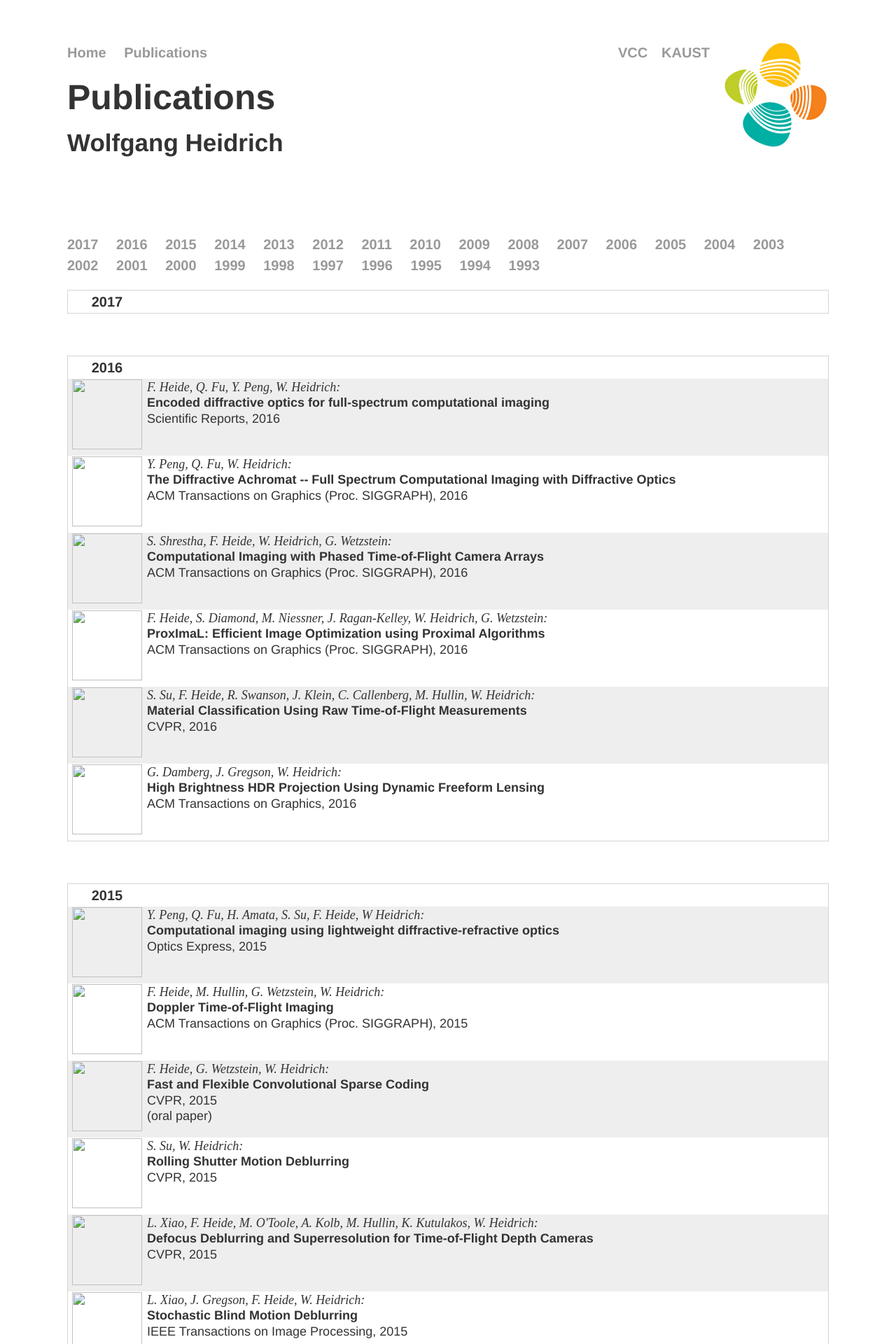
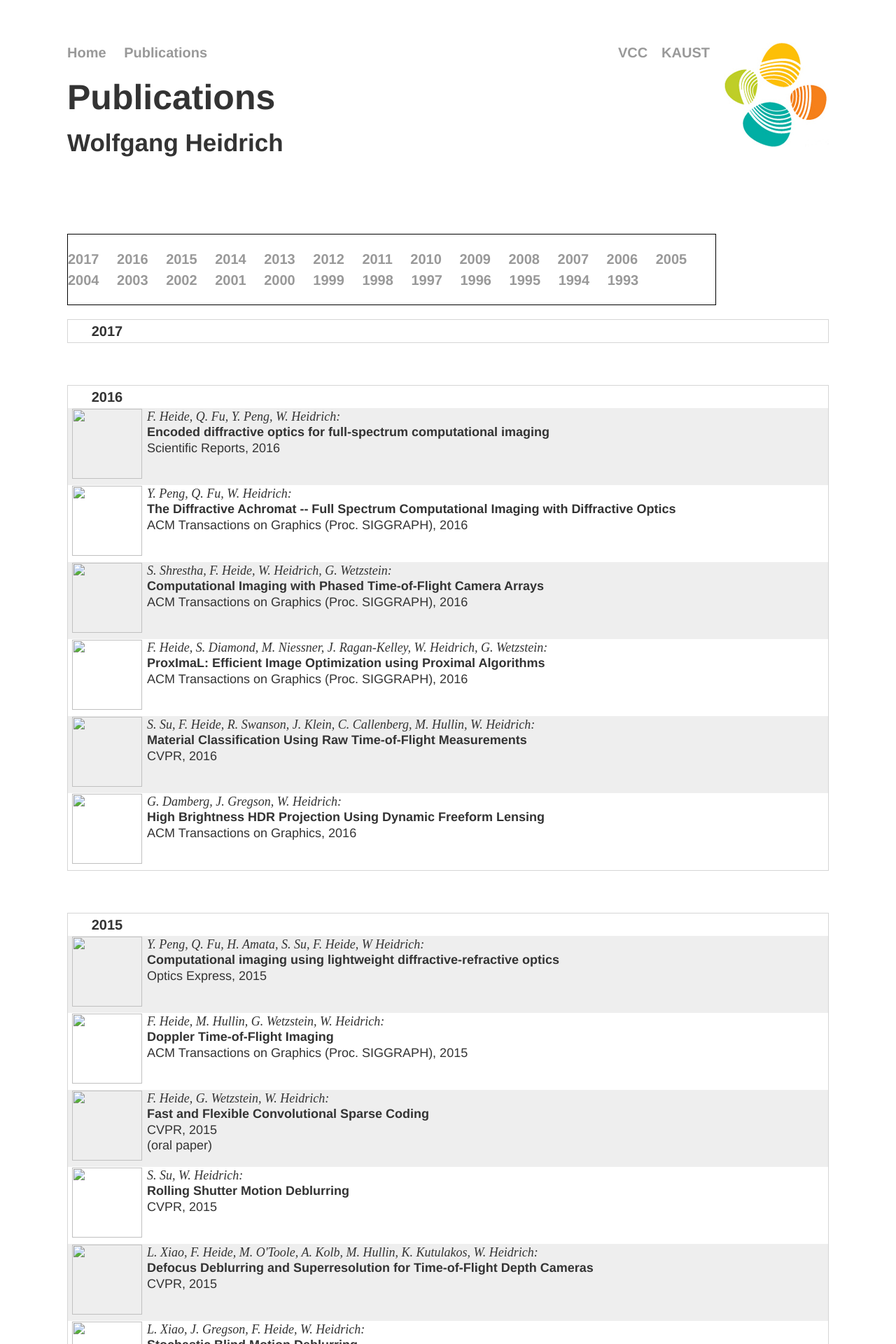
Before and after one commit to vccimaging/vccimaging.github.io, a Jekyll site: the page built from publications.html, in a window 1280 px wide. Shown: the top 1920 px of the page at 70% size. Built offline with Jekyll 4.4.1, drawn with Linux system fonts in a browser that asks for light colours.

Commit message:
Update publications.html

```diff
--- a/publications.html
+++ b/publications.html
@@ -11,6 +11,7 @@ title: VCC Imaging Group
 
 {% assign years = (1993..2017) | reverse %}
 
+<dl style="width:85%;border:1px solid black;background:#dldldl;textalign:center">
 <nav>
   <ul>
     {% for year in years %}
@@ -18,6 +19,7 @@ title: VCC Imaging Group
     {% endfor %}
   </ul>
 </nav>
+</dl>
 
 {% for year in years %}
 {% include publicationlist.html minYear=year maxYear=year %}
```
